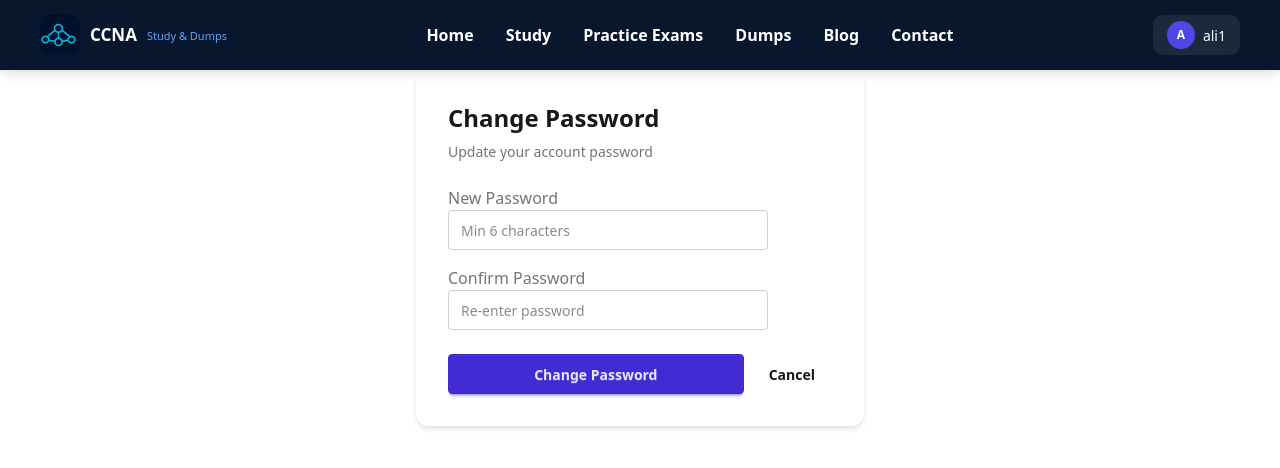
After one commit to alikalary1997/NetMaster, a Django app: page /quiz/change-password/ in a window 1280 px wide. The commit adds this page. Shown: the top 468 px of the page. Run offline with Django 5.2, Linux system fonts and the light colour scheme; a user stored in the database is signed in; style sheets or scripts are compiled from the project's sources.

Commit message:
chak krdni bashi goreni password

```diff
--- /dev/null
+++ b/quiz/templates/quiz/change_password.html
@@ -0,0 +1,34 @@
+{% extends 'quiz/base.html' %}
+
+{% block title %}Change Password{% endblock %}
+
+{% block content %}
+<div class="max-w-md mx-auto bg-base-100 p-8 rounded-xl shadow-md">
+    <h2 class="text-2xl font-bold mb-2">Change Password</h2>
+    <p class="text-sm text-base-content/60 mb-6">Update your account password</p>
+
+    {% if messages %}
+        {% for message in messages %}
+            <div class="alert alert-{{ message.tags }} shadow-lg mb-4">
+                <span>{{ message }}</span>
+            </div>
+        {% endfor %}
+    {% endif %}
+
+    <form method="POST">
+        {% csrf_token %}
+        <div class="form-control mb-4">
+            <label class="label"><span class="label-text">New Password</span></label>
+            <input type="password" name="new_password" class="input input-bordered" required minlength="6" placeholder="Min 6 characters">
+        </div>
+        <div class="form-control mb-6">
+            <label class="label"><span class="label-text">Confirm Password</span></label>
+            <input type="password" name="confirm_password" class="input input-bordered" required minlength="6" placeholder="Re-enter password">
+        </div>
+        <div class="flex gap-2">
+            <button type="submit" class="btn btn-primary flex-1">Change Password</button>
+            <a href="{% url 'landing_page' %}" class="btn btn-ghost">Cancel</a>
+        </div>
+    </form>
+</div>
+{% endblock %}
--- a/quiz/templates/quiz/navbar.html
+++ b/quiz/templates/quiz/navbar.html
@@ -30,6 +30,7 @@
                         <div style="font-size:11px;color:#94a3b8">{{ user.email|default:"" }}</div>
                     </div>
                     <a href="{% url 'test_list' %}" style="display:block;padding:9px 16px;font-size:13px;color:#0f172a;text-decoration:none;font-weight:500">📋 Dashboard</a>
+                    <a href="{% url 'change_password' %}" style="display:block;padding:9px 16px;font-size:13px;color:#0f172a;text-decoration:none;font-weight:500">🔑 Change Password</a>
                     {% if user.is_staff %}
                     <div style="padding:4px 16px;font-size:10px;color:#94a3b8;text-transform:uppercase;letter-spacing:.1em;font-weight:700">Admin</div>
                     <a href="{% url 'custom_admin_tests' %}" style="display:block;padding:9px 16px;font-size:13px;color:#0f172a;text-decoration:none;font-weight:500">Manage Tests</a>
--- a/quiz/urls.py
+++ b/quiz/urls.py
@@ -23,6 +23,7 @@ from .views import (
 urlpatterns = [
     # Authentication URL (only our custom signup view here)
     path('signup/', signup_view, name='signup'),
+    path('change-password/', views.change_own_password, name='change_password'),
     # Django's default login/logout/password reset URLs are handled by
     # 'path('accounts/', include('django.contrib.auth.urls'))' in quiz_project/urls.py
 
--- a/quiz/views.py
+++ b/quiz/views.py
@@ -1770,3 +1770,24 @@ def custom_admin_change_password(request, user_id):
         messages.success(request, f"Password for '{target_user.username}' has been changed.")
         return redirect("custom_admin_users")
     return render(request, "quiz/custom_admin/change_password.html", {"target_user": target_user})
+
+
+@login_required
+def change_own_password(request):
+    if request.method == "POST":
+        new_pass = request.POST.get("new_password", "").strip()
+        confirm_pass = request.POST.get("confirm_password", "").strip()
+        if not new_pass:
+            messages.error(request, "Password cannot be empty.")
+        elif new_pass != confirm_pass:
+            messages.error(request, "Passwords do not match.")
+        elif len(new_pass) < 6:
+            messages.error(request, "Password must be at least 6 characters.")
+        else:
+            request.user.set_password(new_pass)
+            request.user.save()
+            from django.contrib.auth import update_session_auth_hash
+            update_session_auth_hash(request, request.user)
+            messages.success(request, "Your password has been changed.")
+            return redirect("landing_page")
+    return render(request, "quiz/change_password.html")
```
Also changed, not shown: db.sqlite3.
